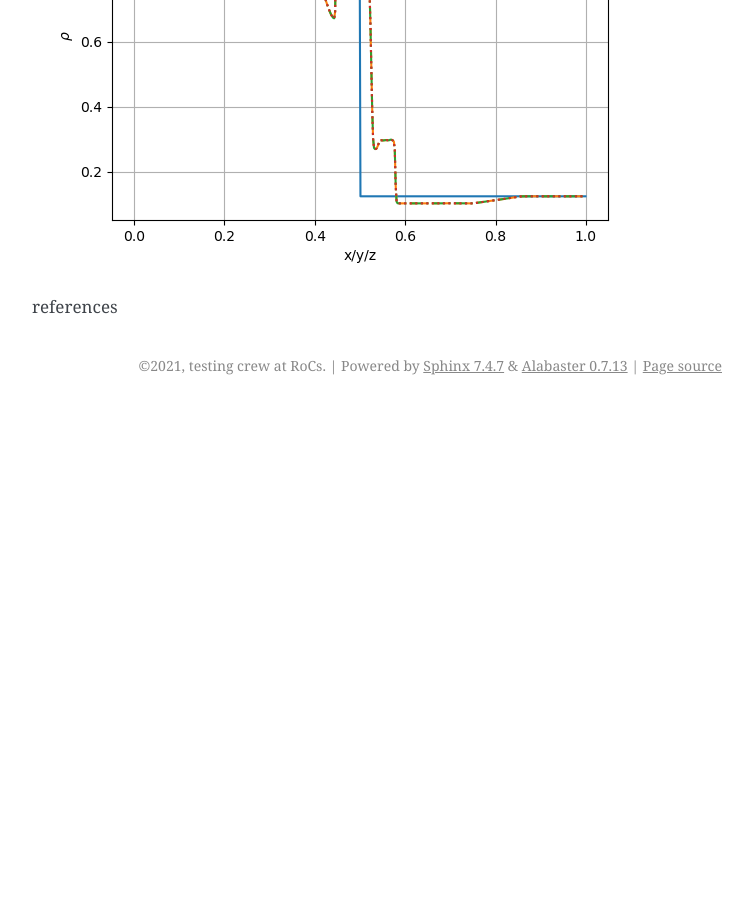
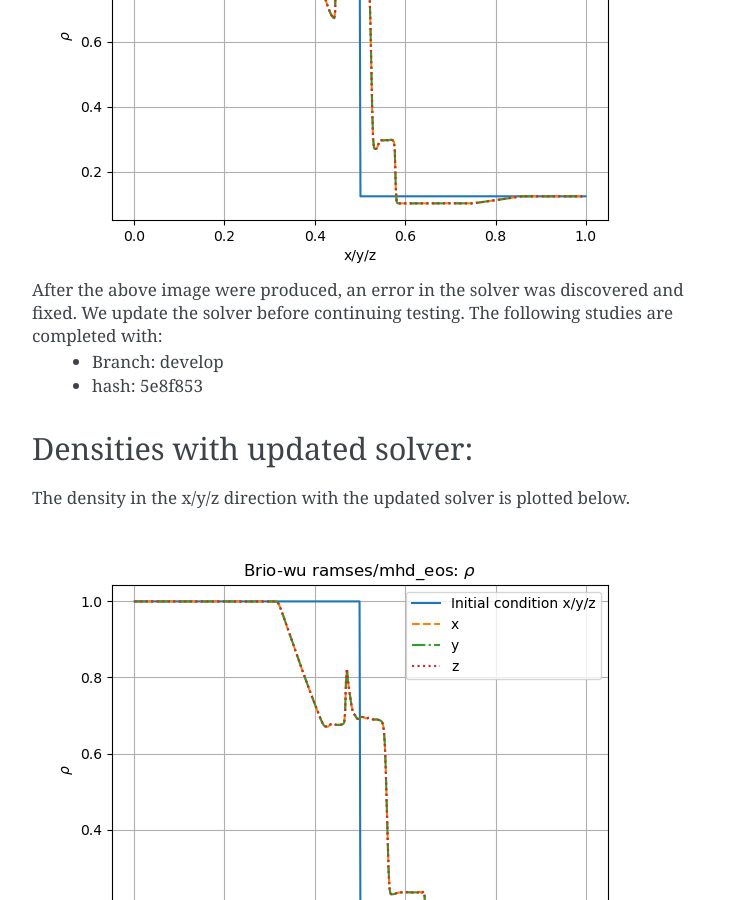
Before and after one commit to guadabsb15/summer_2021_report, a Sphinx documentation site: the page built from docs/source/briowu.rst, in a window 1280 px wide and 900 px high, scrolled down 9882 px. Shown: the whole window, without its empty margins (388-1141 px from the left). Built offline with Sphinx 7.4.7, drawn with Linux system fonts in a browser that asks for light colours; before the commit the page ends 10287 px from its top, so only the background shows below that; some of the changed text lies outside the part shown.

Commit message:
Added initial density plot with the updated solver

```diff
--- a/docs/source/briowu.rst
+++ b/docs/source/briowu.rst
@@ -151,6 +151,16 @@ Below is the density in all directions.
 
 .. image:: images_ramses_brio-wu/brio-wu_ramses_xyz_rho.png
 
+After the above image were produced, an error in the solver was discovered and fixed. We update the solver before continuing testing. The following studies are completed with:
+        * Branch: develop
+        * hash: 5e8f853
+
+
+Densities with updated solver:
+-----------------------------
+The density in the x/y/z direction with the updated solver is plotted below.
+
+.. image:: images_ramses_brio-wu/brio-wu_ramses_xyz_rho_updated.png
 
 
 
```
Also changed, not shown: docs/source/images_ramses_brio-wu/brio-wu_ramses_xyz_rho_updated.png (added).
